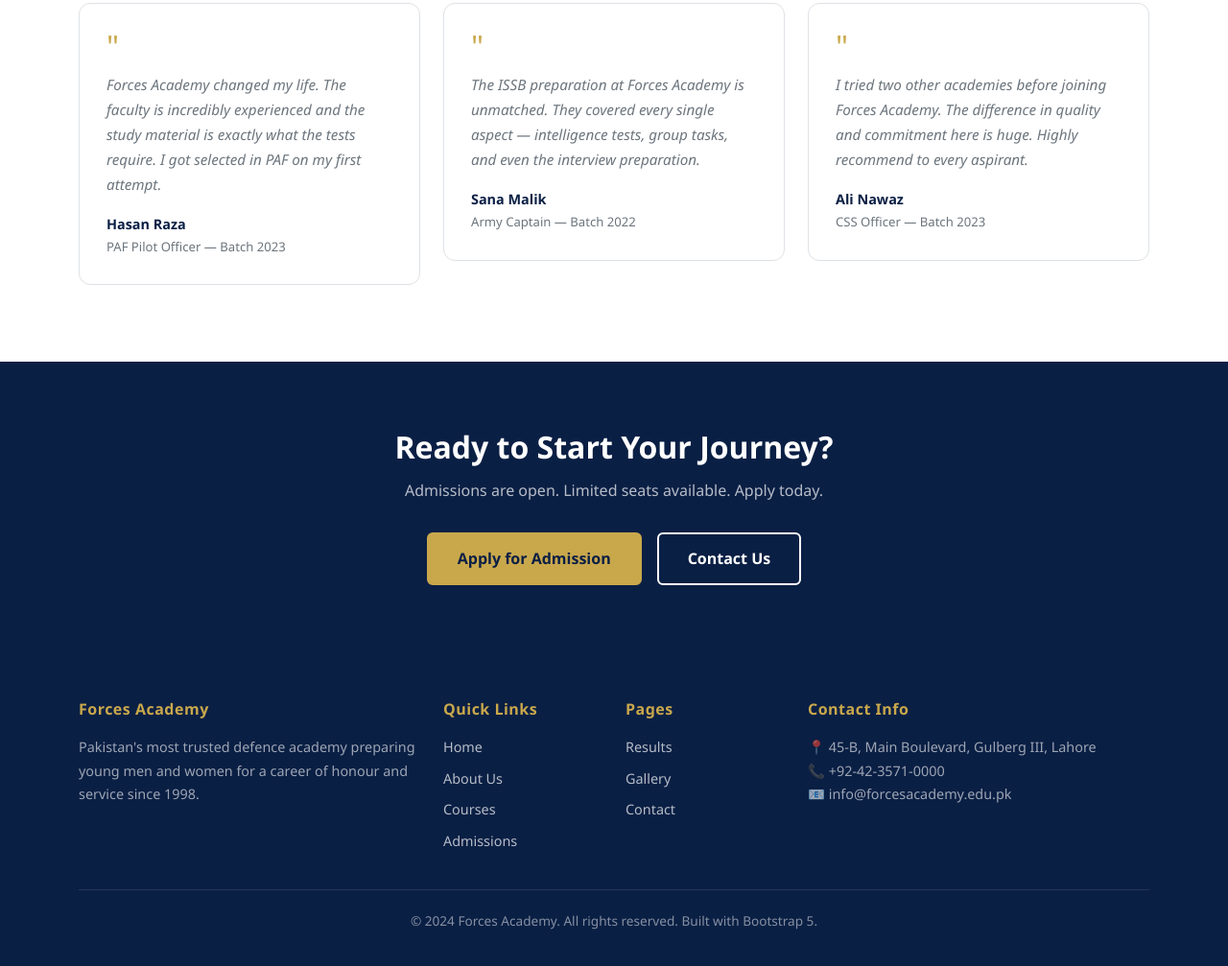
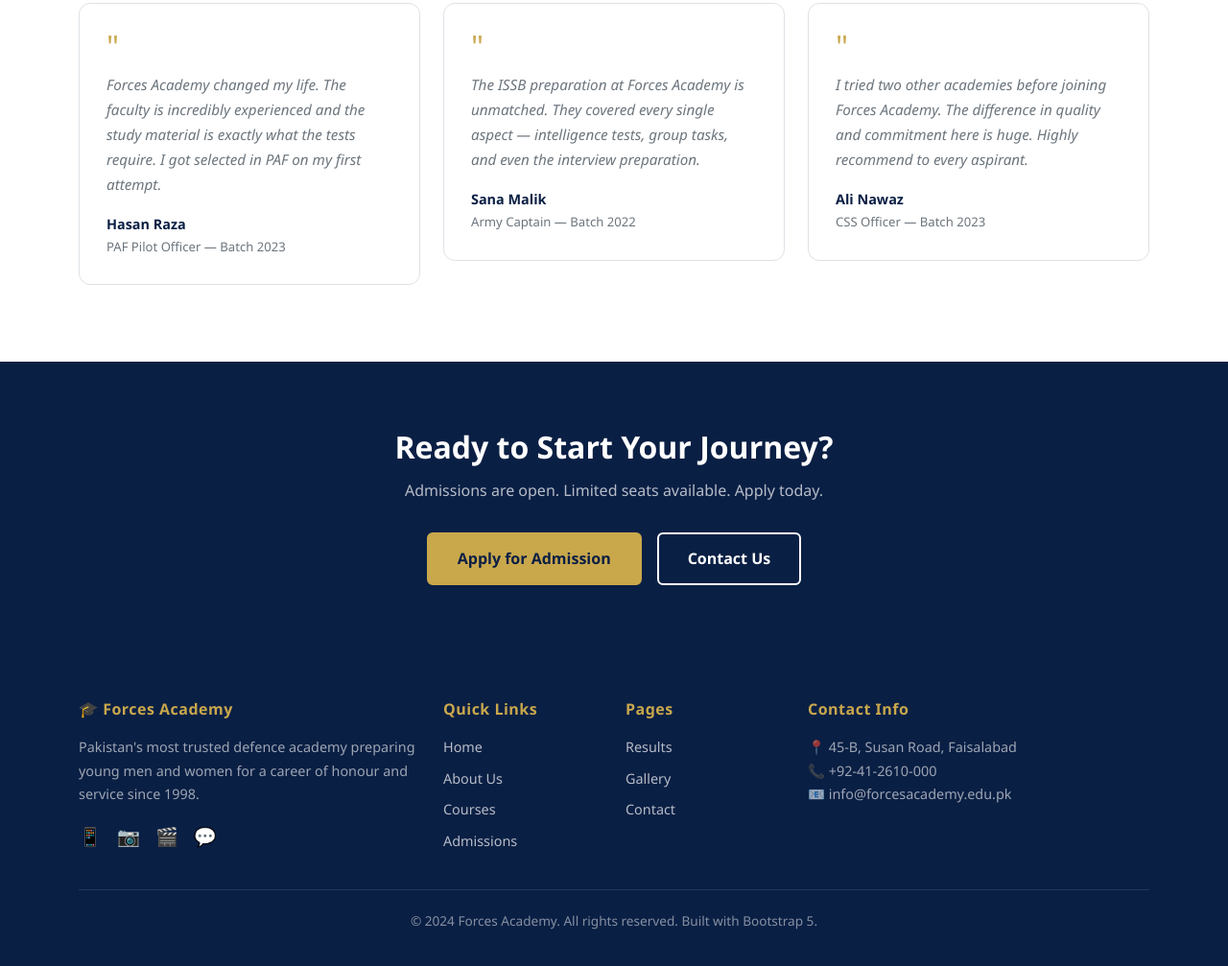
Before and after one commit to reemkhan337-ops/reemkhan337-ops-forces-academy-frontend-codesaviours-si26-umreen, a plain HTML site: page index.html in a window 1280 px wide. Shown: the part 2852-3859 px from the top of the page at 96% size. Drawn offline with nearby package versions, Linux system fonts and the light colour scheme.

Commit message:
update index update reusable footer

```diff
--- a/index.html
+++ b/index.html
@@ -279,11 +279,17 @@
     <div class="container">
       <div class="row g-4">
         <div class="col-lg-4">
-          <h5>Forces Academy</h5>
+          <h5><span aria-hidden="true">&#127891;</span> Forces Academy</h5>
           <p style="font-size:0.9rem; color:rgba(255,255,255,0.6); margin-bottom:15px;">
             Pakistan's most trusted defence academy preparing young men and women
             for a career of honour and service since 1998.
           </p>
+          <div class="d-flex gap-3">
+            <a href="#" style="color:var(--gold); font-size:1.2rem;" aria-label="Facebook">&#128241;</a>
+            <a href="#" style="color:var(--gold); font-size:1.2rem;" aria-label="Instagram">&#128247;</a>
+            <a href="#" style="color:var(--gold); font-size:1.2rem;" aria-label="YouTube">&#127916;</a>
+            <a href="#" style="color:var(--gold); font-size:1.2rem;" aria-label="WhatsApp">&#128172;</a>
+          </div>
         </div>
         <div class="col-6 col-lg-2">
           <h5>Quick Links</h5>
@@ -301,8 +307,8 @@
         <div class="col-lg-4">
           <h5>Contact Info</h5>
           <p style="font-size:0.9rem; color:rgba(255,255,255,0.6);">
-            &#128205; 45-B, Main Boulevard, Gulberg III, Lahore<br>
-            &#128222; +92-42-3571-0000<br>
+            &#128205; 45-B, Susan Road, Faisalabad<br>
+            &#128222; +92-41-2610-000<br>
             &#128231; info@forcesacademy.edu.pk
           </p>
         </div>
```
